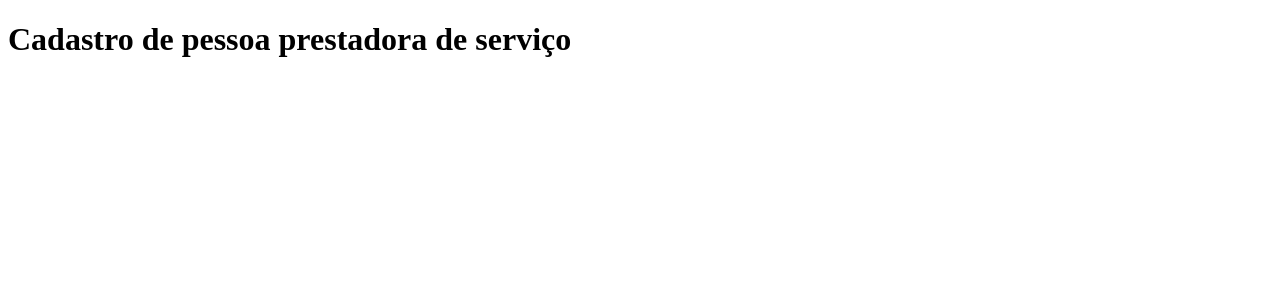
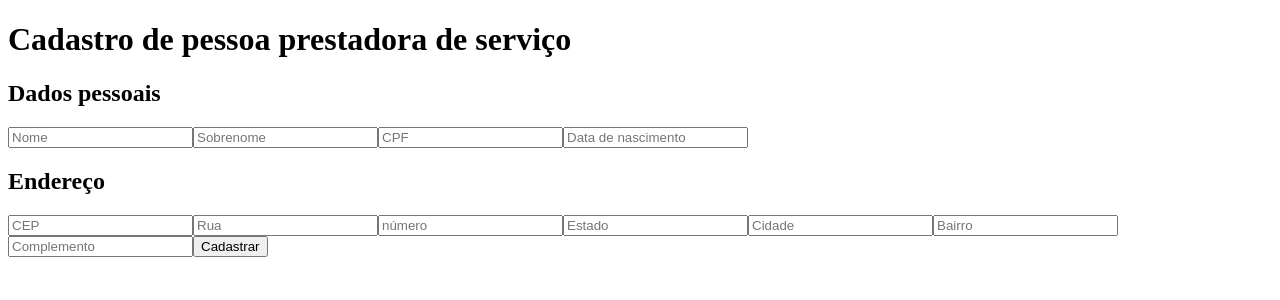
Before and after one commit to matheusg18/sogo-frontend-challenge, a React (Create React App) app: page /register/person in a window 1280 px wide. Shown: the top 300 px of the page. Built offline with nearby package versions, Linux system fonts and the light colour scheme.

Commit message:
feat: add RegisterPerson initial structure

```diff
--- a/src/pages/RegisterPerson/index..tsx
+++ b/src/pages/RegisterPerson/index..tsx
@@ -1,9 +1,46 @@
 import React from 'react';
+import { Field, Form, Formik } from 'formik';
 
 function RegisterPerson() {
+  const initialValues = {
+    firstName: '',
+    lastName: '',
+    cpf: '',
+    birthDate: '',
+    cep: '',
+    street: '',
+    number: '',
+    state: '',
+    city: '',
+    district: '',
+    complement: '',
+  };
+
   return (
     <div>
       <h1>Cadastro de pessoa prestadora de serviço</h1>
+      <Formik initialValues={initialValues} onSubmit={console.log}>
+        {() => (
+          <Form>
+            <h2>Dados pessoais</h2>
+            <Field name="firstName" placeholder="Nome" />
+            <Field name="lastName" placeholder="Sobrenome" />
+            <Field name="cpf" placeholder="CPF" />
+            <Field name="birthDate" placeholder="Data de nascimento" />
+
+            <h2>Endereço</h2>
+            <Field name="cep" placeholder="CEP" />
+            <Field name="street" placeholder="Rua" />
+            <Field name="number" placeholder="número" />
+            <Field name="state" placeholder="Estado" />
+            <Field name="city" placeholder="Cidade" />
+            <Field name="district" placeholder="Bairro" />
+            <Field name="complement" placeholder="Complemento" />
+
+            <button type="submit">Cadastrar</button>
+          </Form>
+        )}
+      </Formik>
     </div>
   );
 }
```
